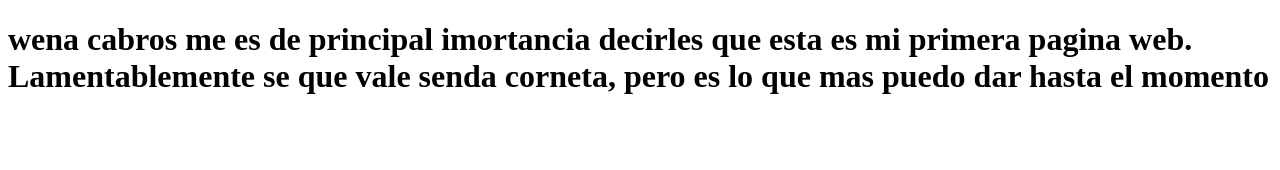
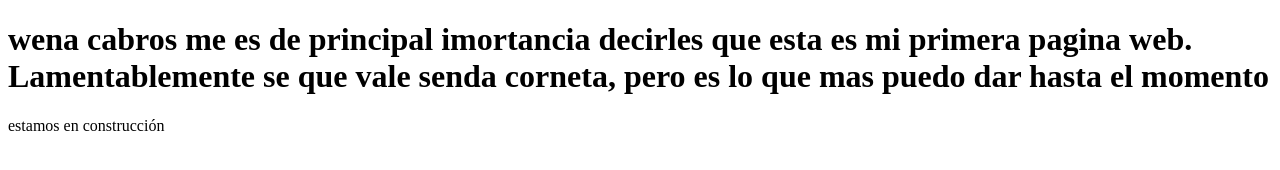
Before and after one commit to mqparra/PaginaCliente, a plain HTML site: page index.html in a window 1280 px wide. Drawn offline with Linux system fonts and the light colour scheme.

Commit message:
primer cambio a la pagina

```diff
--- a/index.html
+++ b/index.html
@@ -5,5 +5,6 @@
 	</head>
 	<body>
 		<h1>wena cabros me es de principal imortancia decirles que esta es mi primera pagina web. Lamentablemente se que vale senda corneta, pero es lo que mas puedo dar hasta el momento</h1>
+		<p>estamos en construcci&oacuten</p>
 	</body>
 </html>
```
